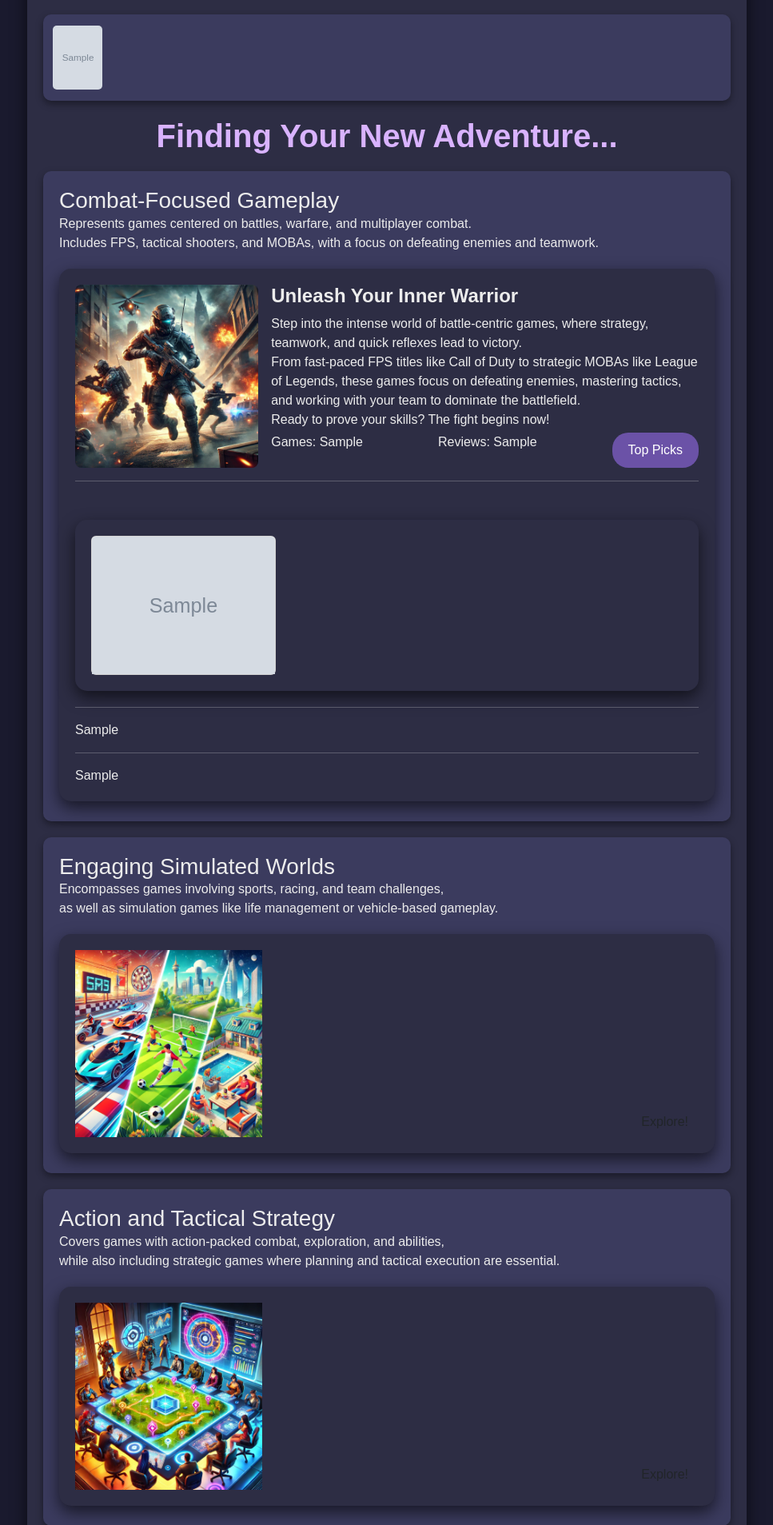
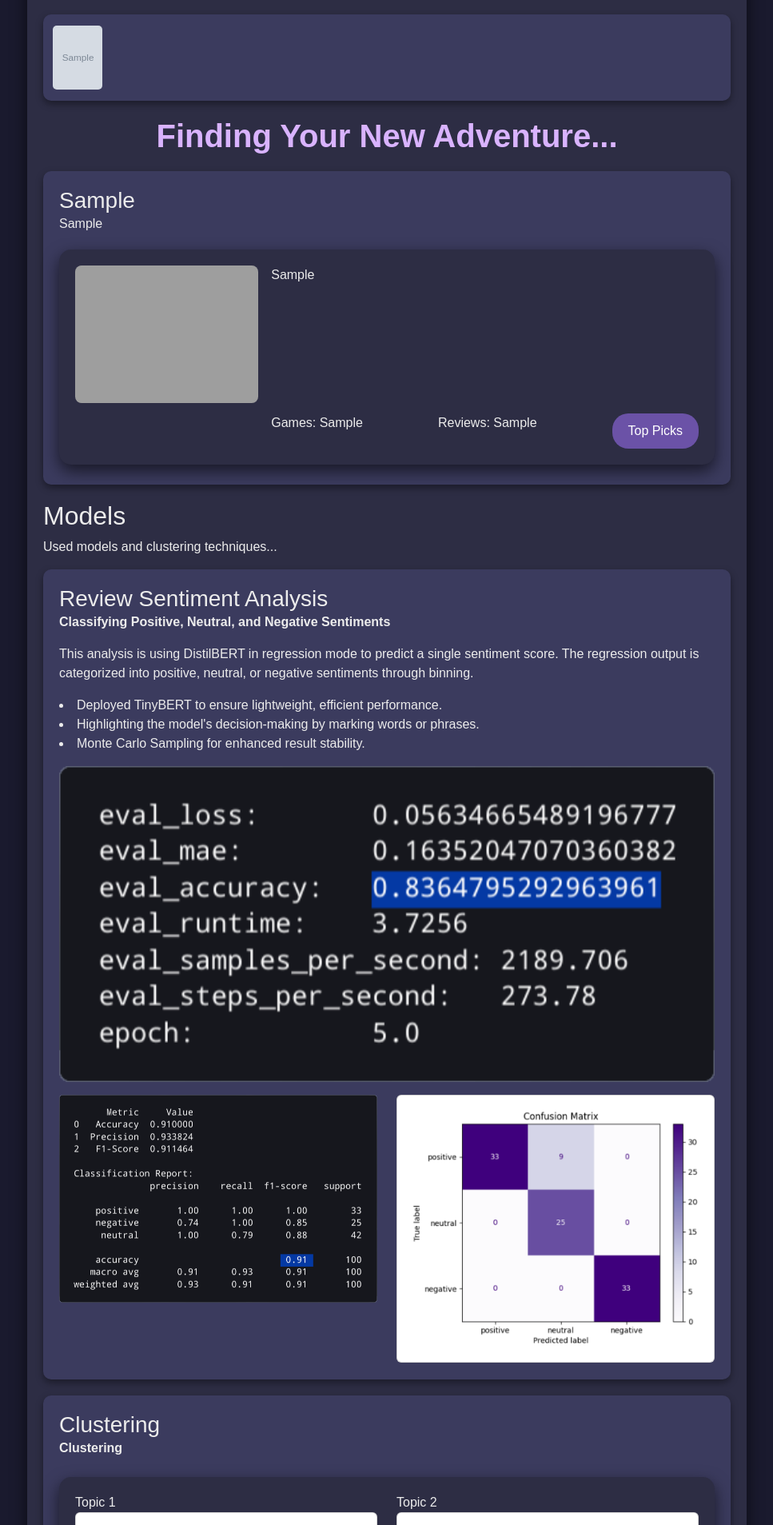
Before and after one commit to Senimtra/robo-reviews, a Django app: template core/templates/index.html in a window 1280 px wide. Shown: the part 589-2496 px from the top of the page at 80% size, without its empty margins (156-1123 px from the left). Run offline with Django 4.2, Linux system fonts and the light colour scheme; the template is opened without the code that fills it: most values are stand-ins (such as "Sample title", 1, 10 or a date in 2020); grey boxes marked "Sample" are stand-in pictures; grey boxes are pictures that could not be loaded.

Commit message:
complete top games pick section

```diff
--- a/core/templates/index.html
+++ b/core/templates/index.html
@@ -1,22 +1,33 @@
 {% load static %}
 <!DOCTYPE html>
 <html lang="en">
-
     <head>
         <meta charset="UTF-8" />
         <meta name="viewport" content="width=device-width, initial-scale=1.0" />
         <title>Game Reviews</title>
-    <link href="https://cdn.jsdelivr.net/npm/bootstrap@5.3.0-alpha1/dist/css/bootstrap.min.css" rel="stylesheet" />
+        <link
+            href="https://cdn.jsdelivr.net/npm/bootstrap@5.3.0-alpha1/dist/css/bootstrap.min.css"
+            rel="stylesheet"
+        />
         <link href="{% static 'styles/styles.css' %}" rel="stylesheet" />
     </head>
+
+    <script src="{% static 'js/scripts.js' %}"></script>
 
     <body>
         <!-- Navigation Bar -->
         <nav class="navbar navbar-expand-sm">
             <div class="container-fluid">
                 <a class="navbar-brand" href="#">Game Reviews</a>
-            <button class="navbar-toggler" type="button" data-bs-toggle="collapse" data-bs-target="#navbarNav"
-                aria-controls="navbarNav" aria-expanded="false" aria-label="Toggle navigation">
+                <button
+                    class="navbar-toggler"
+                    type="button"
+                    data-bs-toggle="collapse"
+                    data-bs-target="#navbarNav"
+                    aria-controls="navbarNav"
+                    aria-expanded="false"
+                    aria-label="Toggle navigation"
+                >
                     <span class="navbar-toggler-icon"></span>
                 </button>
                 <div class="collapse navbar-collapse" id="navbarNav">
@@ -40,7 +51,11 @@
 
         <div class="container">
             <!-- Header Image -->
-        <img src="{% static 'images/robo_reviews_header.png' %}" alt="Gaming AI Robot" class="header-image" />
+            <img
+                src="{% static 'images/robo_reviews_header.png' %}"
+                alt="Gaming AI Robot"
+                class="header-image"
+            />
 
             <!-- Top Games Section -->
             <div class="top-games">
@@ -56,40 +71,43 @@
             <!-- Main Title -->
             <h1 class="header-title">Finding Your New Adventure...</h1>
 
-        <!-- Combat-Focused Gameplay Section -->
+            <!-- Game Topic Cluster Section -->
+            {% for section in game_sections %}
             <div class="body-card">
-            <h3 class="card-title">Combat-Focused Gameplay</h3>
-            <p class="card-text">
-                Represents games centered on battles, warfare, and multiplayer
-                combat.<br />
-                Includes FPS, tactical shooters, and MOBAs, with a focus on defeating
-                enemies and teamwork.
-            </p>
+                <h3 class="card-title">{{ section.0 }}</h3>
+                <!-- Topic title -->
+                <p class="card-text">{{ section.1|safe }}</p>
+                <!-- Topic decscription -->
                 <div class="container summary-box">
                     <div class="summary-head d-flex">
                         <!-- Image Section -->
                         <div class="card-body summary-image" style="flex: 3">
-                        <img src="{% static 'images/games_topic_1.png' %}" width="100%" />
+                            <img
+                                src="{% static 'images/games_topic_' %}{{ section.2 }}.png"
+                                width="100%"
+                            />
                         </div>
                         <!-- Content Section -->
-                    <div class="summary-content d-flex flex-column justify-content-between" style="flex: 7">
-                        <div>
-                            <h4><b>Unleash Your Inner Warrior</b></h4>
-                            <div>
-                                Step into the intense world of battle-centric games, where
-                                strategy, teamwork, and quick reflexes lead to victory.<br />From
-                                fast-paced FPS titles like Call of Duty to strategic MOBAs
-                                like League of Legends, these games focus on defeating
-                                enemies, mastering tactics, and working with your team to
-                                dominate the battlefield.<br />Ready to prove your skills? The
-                                fight begins now!
-                            </div>
-                        </div>
+                        <div
+                            class="summary-content d-flex flex-column justify-content-between"
+                            style="flex: 7"
+                        >
+                            <div>{{ section.3|safe }}</div>
+                            <!-- Topic intro text -->
                             <div class="d-flex justify-content-between">
-                            <div>Games: {{ genre_all_games.CombatFocused }}</div>
-                            <div>Reviews: {{ genre_all_reviews.CombatFocused }}</div>
-                            <a class="btn summary-btn" data-bs-toggle="collapse" href="#collapseSummary1" role="button"
-                                aria-expanded="false" aria-controls="collapseSummary1">
+                                <div>Games: {{ section.4.0 }}</div>
+                                <!-- Topic game count -->
+                                <div>Reviews: {{ section.4.1 }}</div>
+                                <!-- Topic review count -->
+                                <a
+                                    class="btn summary-btn"
+                                    data-bs-toggle="collapse"
+                                    href="#collapseSummary{{ section.2 }}"
+                                    role="button"
+                                    aria-expanded="false"
+                                    aria-controls="collapseSummary{{ section.2 }}"
+                                    onclick="collapseTopPicks(this)"
+                                >
                                     Top Picks
                                 </a>
                             </div>
@@ -97,86 +115,31 @@
                     </div>
 
                     <!-- Top Picks Collapse Section -->
-                <div class="collapse show" id="collapseSummary1">
-                    <hr class="w-100">
+                    <div class="collapse" id="collapseSummary{{ section.2 }}">
+                        <hr class="w-100" />
                         <div class="container mt-5">
                             <div class="row d-flex justify-content-between">
-                            {% for game in top_combat_picks %}
+                                {% for images in section.5 %}
                                 <div class="col-md-4 d-flex">
                                     <div class="card flex-fill">
-                                    <img src="{{ game.images }}" class="card-img-top" alt="Game Image">
+                                        <img
+                                            src="{{ images.1 }}"
+                                            class="card-img-top"
+                                            alt="Game Image"
+                                        />
                                     </div>
                                 </div>
                                 {% endfor %}
                             </div>
                         </div>
-                    <hr class="w-100">
-                    <div class="pro-text">{{ summarized_text.0|safe }}</div>
-                    <hr class="w-100">
-                    <div class="contra-text">{{ summarized_text.1|safe }}</div>
+                        <hr class="w-100" />
+                        <!-- <div class="pro-text">{{ summarized_text.0|safe }}</div> -->
+                        <hr class="w-100" />
+                        <!-- <div class="contra-text">{{ summarized_text.1|safe }}</div> -->
                     </div>
                 </div>
             </div>
-
-        <!-- Additional Sections for Other Categories -->
-        <div class="body-card">
-            <h3 class="card-title">Engaging Simulated Worlds</h3>
-            <p class="card-text">
-                Encompasses games involving sports, racing, and team challenges,<br />
-                as well as simulation games like life management or vehicle-based
-                gameplay.
-            </p>
-            <div class="container summary-box d-flex">
-                <div class="card-body" style="flex: 3">
-                    <img src="{% static 'images/games_topic_2.png' %}" width="100%" />
-                </div>
-                <div class="d-flex justify-content-end align-items-end" style="flex: 7">
-                    <button class="btn btn-games" onclick="expandSummary(this)">
-                        Explore!
-                    </button>
-                </div>
-            </div>
-        </div>
-
-        <!-- Action and Tactical Strategy Section -->
-        <div class="body-card">
-            <h3 class="card-title">Action and Tactical Strategy</h3>
-            <p class="card-text">
-                Covers games with action-packed combat, exploration, and abilities,<br />
-                while also including strategic games where planning and tactical
-                execution are essential.
-            </p>
-            <div class="container summary-box d-flex">
-                <div class="card-body" style="flex: 3">
-                    <img src="{% static 'images/games_topic_3.png' %}" width="100%" />
-                </div>
-                <div class="d-flex justify-content-end align-items-end" style="flex: 7">
-                    <button class="btn btn-games" onclick="expandSummary(this)">
-                        Explore!
-                    </button>
-                </div>
-            </div>
-        </div>
-
-        <!-- Open Worlds Section -->
-        <div class="body-card">
-            <h3 class="card-title">Open Worlds and Discovery</h3>
-            <p class="card-text">
-                Reflects games with a focus on story-driven adventures,<br />
-                open-world exploration, life simulation, survival, or sandbox-style
-                gameplay.
-            </p>
-            <div class="container summary-box d-flex">
-                <div class="card-body" style="flex: 3">
-                    <img src="{% static 'images/games_topic_4.png' %}" width="100%" />
-                </div>
-                <div class="d-flex justify-content-end align-items-end" style="flex: 7">
-                    <button class="btn btn-games" onclick="expandSummary(this)">
-                        Explore!
-                    </button>
-                </div>
-            </div>
-        </div>
+            {% endfor %}
 
             <!-- Models Section -->
             <div id="models">
@@ -188,19 +151,24 @@
             <div class="body-card">
                 <h3 class="card-title">Review Sentiment Analysis</h3>
                 <p class="card-title">
-                <b>Classifying Positive, Neutral, and Negative Sentiments</b>
+                    <b
+                        >Classifying Positive, Neutral, and Negative
+                        Sentiments</b
+                    >
                 </p>
                 <p></p>
                 <p class="card-text">
-                This analysis is using DistilBERT in regression mode to predict a
-                single sentiment score. The regression output is categorized into
-                positive, neutral, or negative sentiments through binning.
+                    This analysis is using DistilBERT in regression mode to
+                    predict a single sentiment score. The regression output is
+                    categorized into positive, neutral, or negative sentiments
+                    through binning.
                     <li>
-                    Deployed TinyBERT to ensure lightweight, efficient performance.
+                        Deployed TinyBERT to ensure lightweight, efficient
+                        performance.
                     </li>
                     <li>
-                    Highlighting the model's decision-making by marking words or
-                    phrases.
+                        Highlighting the model's decision-making by marking
+                        words or phrases.
                     </li>
                     <li>Monte Carlo Sampling for enhanced result stability.</li>
                 </p>
@@ -213,12 +181,20 @@
                     </div>
                     <div class="row">
                         <div class="col-md-6">
-                        <img src="{% static 'images/sentiment_2.png' %}" class="img-fluid" alt="Image 1" />
+                            <img
+                                src="{% static 'images/sentiment_2.png' %}"
+                                class="img-fluid"
+                                alt="Image 1"
+                            />
                         </div>
                         <div class="col-md-6">
                             <div class="card">
                                 <div class="card-body">
-                                <img src="{% static 'images/sentiment_3.png' %}" class="img-fluid" alt="Image 2" />
+                                    <img
+                                        src="{% static 'images/sentiment_3.png' %}"
+                                        class="img-fluid"
+                                        alt="Image 2"
+                                    />
                                 </div>
                             </div>
                         </div>
@@ -237,7 +213,10 @@
                             <div class="card-title">Topic 1</div>
                             <div class="card">
                                 <div class="card-body">
-                                <img src="{% static 'images/topic_1.png' %}" width="100%" />
+                                    <img
+                                        src="{% static 'images/topic_1.png' %}"
+                                        width="100%"
+                                    />
                                 </div>
                             </div>
                         </div>
@@ -245,7 +224,10 @@
                             <div class="card-title">Topic 2</div>
                             <div class="card">
                                 <div class="card-body">
-                                <img src="{% static 'images/topic_2.png' %}" width="100%" />
+                                    <img
+                                        src="{% static 'images/topic_2.png' %}"
+                                        width="100%"
+                                    />
                                 </div>
                             </div>
                         </div>
@@ -255,7 +237,10 @@
                             <div class="card-title">Topic 3</div>
                             <div class="card">
                                 <div class="card-body">
-                                <img src="{% static 'images/topic_3.png' %}" width="100%" />
+                                    <img
+                                        src="{% static 'images/topic_3.png' %}"
+                                        width="100%"
+                                    />
                                 </div>
                             </div>
                         </div>
@@ -263,17 +248,20 @@
                             <div class="card-title">Topic 4</div>
                             <div class="card">
                                 <div class="card-body">
-                                <img src="{% static 'images/topic_4.png' %}" width="100%" />
+                                    <img
+                                        src="{% static 'images/topic_4.png' %}"
+                                        width="100%"
+                                    />
                                 </div>
                             </div>
                         </div>
                     </div>
                 </div>
                 <p class="card-text">
-                Lorem ipsum dolor sit amet consectetur adipisicing elit. Qui,
-                repellendus ipsa quam quibusdam quas, eaque eos ipsum dolorum eum,
-                perspiciatis modi! Repellat quos pariatur non perspiciatis
-                consequuntur, esse temporibus! Tempora.
+                    Lorem ipsum dolor sit amet consectetur adipisicing elit.
+                    Qui, repellendus ipsa quam quibusdam quas, eaque eos ipsum
+                    dolorum eum, perspiciatis modi! Repellat quos pariatur non
+                    perspiciatis consequuntur, esse temporibus! Tempora.
                 </p>
             </div>
 
@@ -283,10 +271,10 @@
                 <p class="card-title"><b>Summarizing</b></p>
                 <p></p>
                 <p class="card-text">
-                Lorem ipsum dolor sit amet consectetur adipisicing elit. Qui,
-                repellendus ipsa quam quibusdam quas, eaque eos ipsum dolorum eum,
-                perspiciatis modi! Repellat quos pariatur non perspiciatis
-                consequuntur, esse temporibus! Tempora.
+                    Lorem ipsum dolor sit amet consectetur adipisicing elit.
+                    Qui, repellendus ipsa quam quibusdam quas, eaque eos ipsum
+                    dolorum eum, perspiciatis modi! Repellat quos pariatur non
+                    perspiciatis consequuntur, esse temporibus! Tempora.
                 </p>
             </div>
 
@@ -301,7 +289,9 @@
                 const allSummaryBoxes = Array.from(
                     document.getElementsByClassName("summary-box")
                 );
-            const otherBoxes = allSummaryBoxes.filter((box) => box !== summaryBox);
+                const otherBoxes = allSummaryBoxes.filter(
+                    (box) => box !== summaryBox
+                );
                 otherBoxes.forEach((box) => box.classList.remove("expanded"));
                 summaryBox.classList.toggle("expanded");
             }
@@ -309,11 +299,7 @@
 
         <body>
             <!-- External Scripts -->
-        <script type="module">
-            import { expandSummary } from "{% static 'js/scripts.js' %}";
-        </script>
             <script src="https://cdn.jsdelivr.net/npm/bootstrap@5.3.0-alpha1/dist/js/bootstrap.bundle.min.js"></script>
         </body>
     </body>
-
 </html>
--- a/static/js/scripts.js
+++ b/static/js/scripts.js
@@ -1,7 +1,5 @@
-export function expandSummary(button) {
-    const summaryBox = button.closest('.summary-box');
-    const allSummaryBoxes = Array.from(document.getElementsByClassName('summary-box'));
-    const otherBoxes = allSummaryBoxes.filter(box => box !== summaryBox);
-    otherBoxes.forEach(box => box.classList.remove('expanded'));
-    summaryBox.classList.toggle('expanded');
+function collapseTopPicks(button) {
+    // Remove .show from class list to collapse opened containers
+    const collapseElements = document.querySelectorAll('.collapse.show');
+    collapseElements.forEach(element => {element.classList.remove('show')})
 }
```
Also changed, not shown: core/functions.py (+59 -7 lines), core/views.py (+63 -9 lines). Lines whose indentation alone changed are shown as unchanged.
